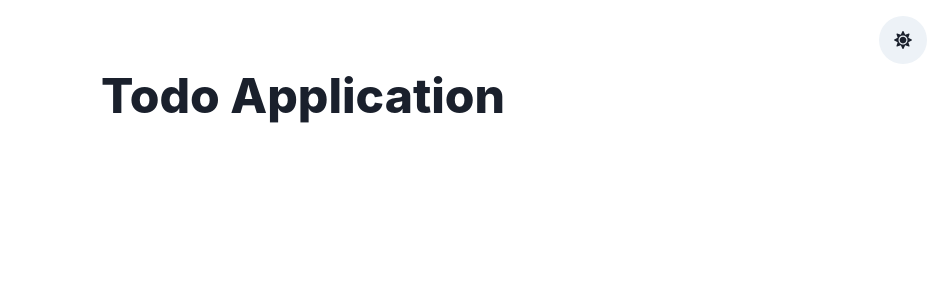
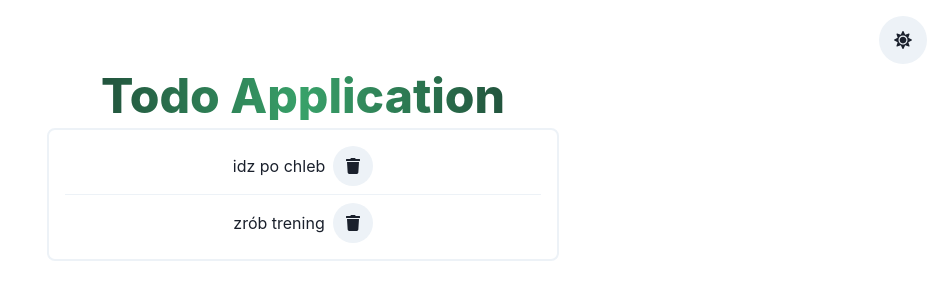
Before and after one commit to devolay/todo_react_chakra_app, a React (Create React App) app: page / in a window 1280 px wide. Shown: the top 300 px of the page, without its empty margins (337-1280 px from the left). Built offline with nearby package versions, Linux system fonts and the light colour scheme.

Commit message:
added todo box (VStack)

```diff
--- a/src/App.js
+++ b/src/App.js
@@ -10,8 +10,20 @@ import { FaSun, FaMoon } from 'react-icons/fa'
 function App() {
   return (
     <VStack p={4}>
-      <IconButton icon={<FaSun></FaSun>} isRound='true' size='lg' alignSelf='flex-end'/>
-      <Heading mb='8' fontWeight='extrabold' size='2xl'>Todo Application</Heading>
+      <IconButton
+        icon={<FaSun></FaSun>}
+        isRound='true' size='lg'
+        alignSelf='flex-end'/>
+      <Heading
+        mb='8'
+        fontWeight='extrabold'
+        size='2xl'
+        bgGradient="linear(to-r, green.800, green.500, green.800)"
+        bgClip='text'>
+          Todo Application
+      </Heading>
+      <TodoList />
+      <AddTodo />
     </VStack>
   );
 }
--- a/src/components/TodoList.js
+++ b/src/components/TodoList.js
@@ -1,10 +1,35 @@
 import React from 'react'
+import { VStack, HStack, Text, IconButton, StackDivider } from '@chakra-ui/react'
+import { FaTrash } from 'react-icons/fa'
 
 function TodoList() {
+    const todos = [
+        {
+            id:1,
+            body: 'idz po chleb'
+        },
+        {
+            id:2,
+            body: 'zrób trening'
+        }
+    ]
+
     return (
-        <div>
-
-        </div>
+        <VStack
+            divider={<StackDivider />}
+            borderColor="gray.100"
+            borderWidth="2px"
+            p="4"
+            borderRadius="lg"
+            width="100%"
+            maxW={{base:'90vw', sm: '80vw', lg: '50vw', xl: '40vw'}}>
+            {todos.map(a => (
+                <HStack key={a.id}>
+                    <Text>{a.body}</Text>
+                    <IconButton icon={<FaTrash />} isRound='true'/>
+                </HStack>
+            ))}
+        </VStack>
     )
 }
 
```
